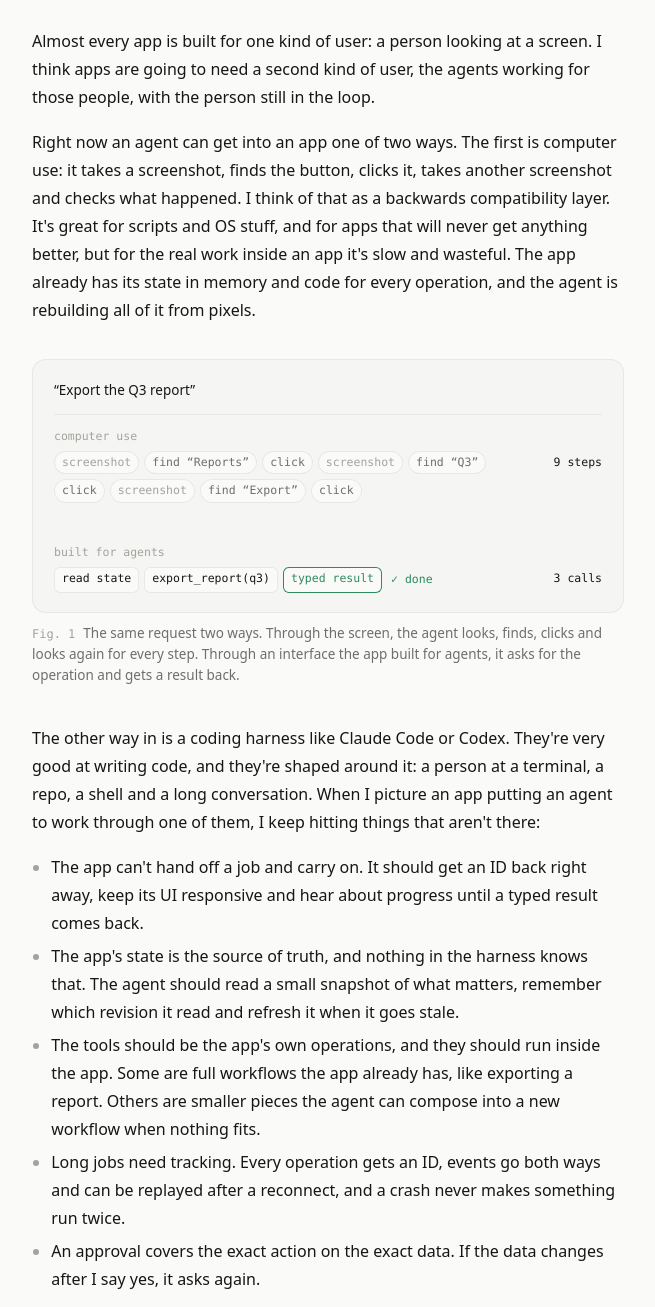
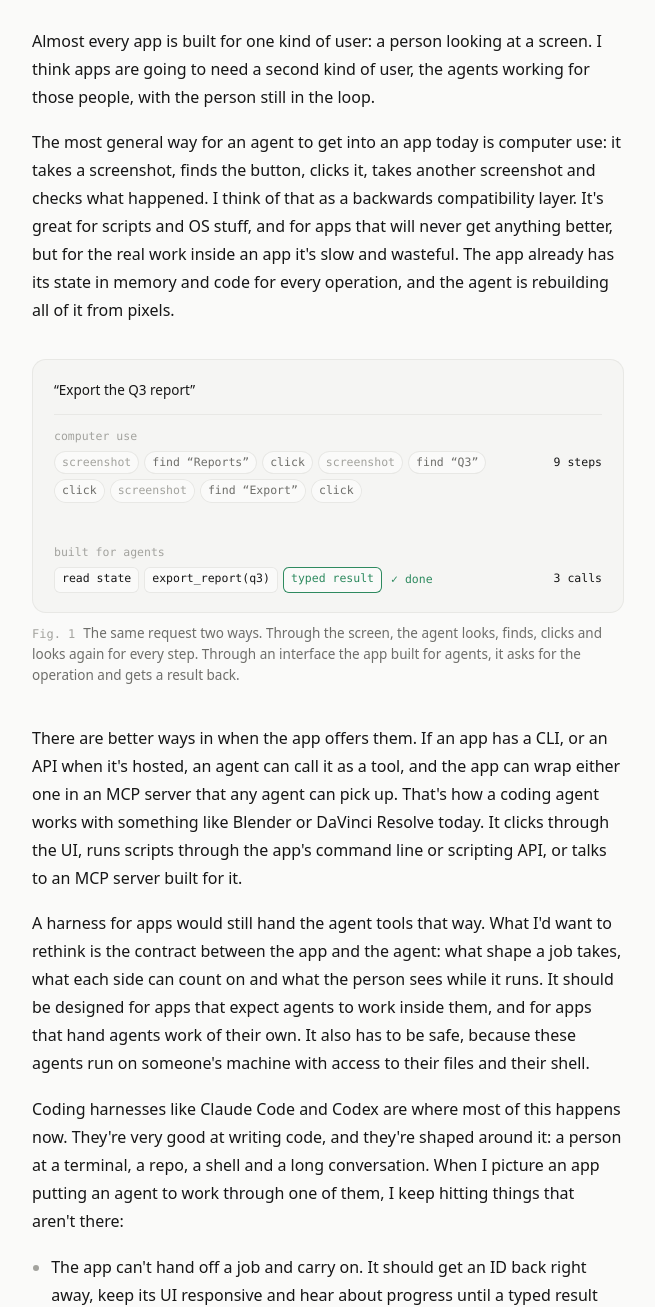
Before and after one commit to Hendrixer/Site, an Astro site: page /ideas/app-agent-harness in a window 1280 px wide. Shown: the part 340-1647 px from the top of the page, without its empty margins (312-967 px from the left). Built offline with nearby package versions, Linux system fonts and the light colour scheme; Astro itself is replaced by a stand-in of ours.

Commit message:
Cover CLIs, APIs and MCP in the harness idea
Computer use isn't the only way in. Frame the harness as a better
contract between apps and agents, with a limit on what an app's job
can reach on the person's machine.

Co-Authored-By: Claude Opus 5.5 <noreply@anthropic.com>

```diff
--- a/src/content/ideas/app-agent-harness.mdx
+++ b/src/content/ideas/app-agent-harness.mdx
@@ -2,7 +2,7 @@
 title: An agent harness built for apps
 icon: harness
 date: 2026-11-14
-summary: Computer use is a compatibility layer, and coding harnesses are built for code. I think apps need a harness of their own so agents can use them as well as people do.
+summary: Agents can already get into apps through computer use, CLIs and MCP. I think apps need a harness with a contract built for agents working inside them, so an app can hand an agent work and keep it safe.
 ---
 
 import TwoWaysIn from '../../components/ideas/TwoWaysIn.astro';
@@ -11,16 +11,21 @@ import TaskSequence from '../../components/ideas/TaskSequence.astro';
 
 Almost every app is built for one kind of user: a person looking at a screen. I think apps are going to need a second kind of user, the agents working for those people, with the person still in the loop.
 
-Right now an agent can get into an app one of two ways. The first is computer use: it takes a screenshot, finds the button, clicks it, takes another screenshot and checks what happened. I think of that as a backwards compatibility layer. It's great for scripts and OS stuff, and for apps that will never get anything better, but for the real work inside an app it's slow and wasteful. The app already has its state in memory and code for every operation, and the agent is rebuilding all of it from pixels.
+The most general way for an agent to get into an app today is computer use: it takes a screenshot, finds the button, clicks it, takes another screenshot and checks what happened. I think of that as a backwards compatibility layer. It's great for scripts and OS stuff, and for apps that will never get anything better, but for the real work inside an app it's slow and wasteful. The app already has its state in memory and code for every operation, and the agent is rebuilding all of it from pixels.
 
 <TwoWaysIn />
 
-The other way in is a coding harness like Claude Code or Codex. They're very good at writing code, and they're shaped around it: a person at a terminal, a repo, a shell and a long conversation. When I picture an app putting an agent to work through one of them, I keep hitting things that aren't there:
+There are better ways in when the app offers them. If an app has a CLI, or an API when it's hosted, an agent can call it as a tool, and the app can wrap either one in an MCP server that any agent can pick up. That's how a coding agent works with something like Blender or DaVinci Resolve today. It clicks through the UI, runs scripts through the app's command line or scripting API, or talks to an MCP server built for it.
+
+A harness for apps would still hand the agent tools that way. What I'd want to rethink is the contract between the app and the agent: what shape a job takes, what each side can count on and what the person sees while it runs. It should be designed for apps that expect agents to work inside them, and for apps that hand agents work of their own. It also has to be safe, because these agents run on someone's machine with access to their files and their shell.
+
+Coding harnesses like Claude Code and Codex are where most of this happens now. They're very good at writing code, and they're shaped around it: a person at a terminal, a repo, a shell and a long conversation. When I picture an app putting an agent to work through one of them, I keep hitting things that aren't there:
 
 - The app can't hand off a job and carry on. It should get an ID back right away, keep its UI responsive and hear about progress until a typed result comes back.
 - The app's state is the source of truth, and nothing in the harness knows that. The agent should read a small snapshot of what matters, remember which revision it read and refresh it when it goes stale.
 - The tools should be the app's own operations, and they should run inside the app. Some are full workflows the app already has, like exporting a report. Others are smaller pieces the agent can compose into a new workflow when nothing fits.
 - Long jobs need tracking. Every operation gets an ID, events go both ways and can be replayed after a reconnect, and a crash never makes something run twice.
+- The agent can reach my whole machine, so a job from an app comes with limits. It gets that app's tools and the data the job needs, and anything more needs my OK.
 - An approval covers the exact action on the exact data. If the data changes after I say yes, it asks again.
 
 <ToolCompose />
```
